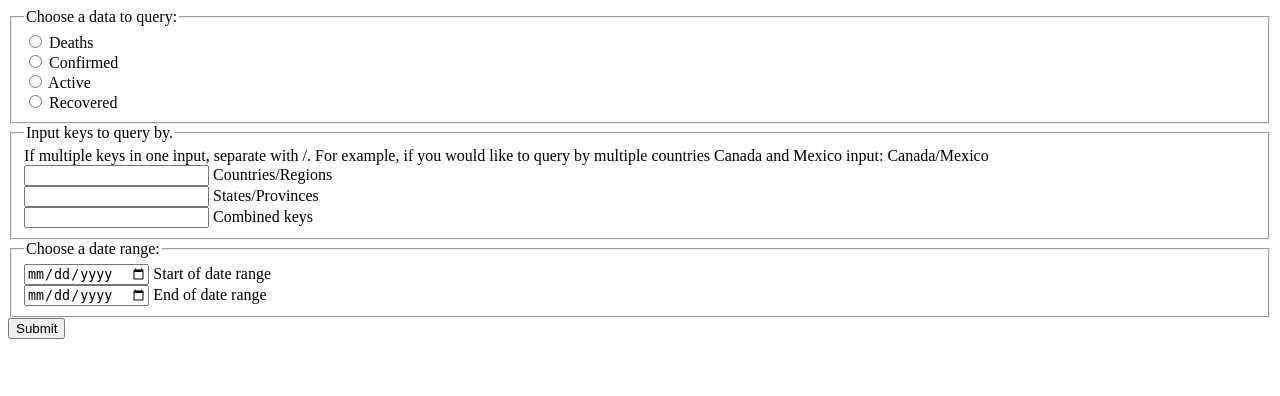
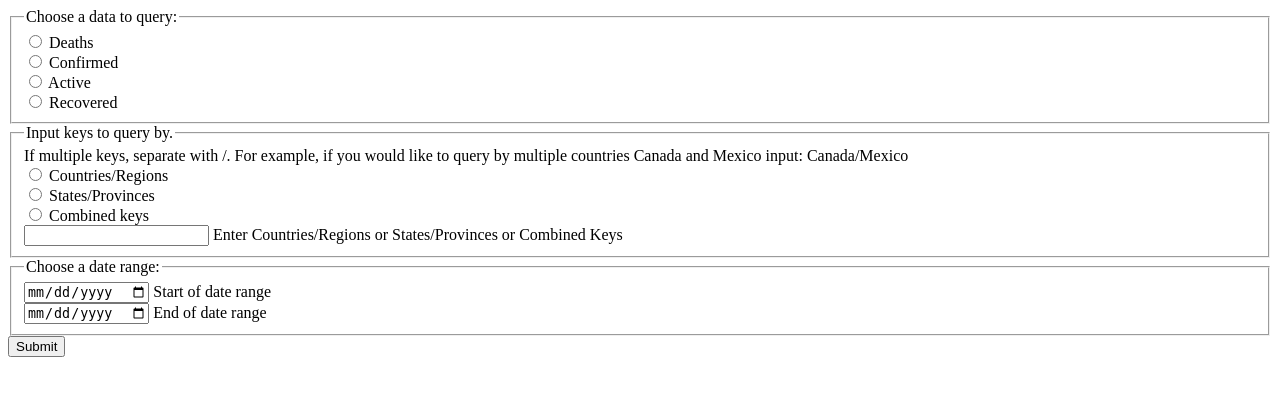
Before and after one commit to emazor2/covid-monitor, a Flask app: page /search in a window 1280 px wide. Shown: the top 396 px of the page. Run offline with Flask 2, Linux system fonts and the light colour scheme.

Commit message:
iterate through dates and add wanted dates and keys into data structure

```diff
--- a/COVIDMonitor/main.py
+++ b/COVIDMonitor/main.py
@@ -84,19 +84,13 @@ def search():
 @app.route('/query', methods=['GET', 'POST'])
 def query():
     if request.method == 'POST':
-        print("s")
         query_type = request.form["query_type"]
-        countries = request.form["countries"]
-        states = request.form["states"]
-        combined = request.form["combined"]
+        key_type = request.form["key_type"]
+        input_keys = request.form["key_list"]
         date_start = request.form["date_start"]
         date_end = request.form["date_end"]
 
-        all_countries = [x for x in countries.split('/')]
-        all_states = [x for x in states.split('/')]
-        all_combined = [x for x in combined.split('/')]
-
-        print(all_countries)
+        all_keys = [x for x in input_keys.split('/')]
 
         db = client.a2test
         collection = db[query_type]
@@ -104,19 +98,19 @@ def query():
         all_data = []
 
         # check if query is by country/region, state/province, or combined_key
-        if len(all_states) != 0:
-            for state in all_states:
-                data_dict = {"Province_State": state}
+        if key_type == "states":
+            for key in all_keys:
+                data_dict = {"Province_State": key}
                 all_data.append(data_dict)
 
-        if len(all_countries) != 0:
-            for country in all_countries:
-                data_dict = {"Country_Region": country}
+        if key_type == "countries":
+            for key in all_keys:
+                data_dict = {"Country_Region": key}
                 all_data.append(data_dict)
 
-        if len(all_combined) != 0:
-            for combined_key in all_combined:
-                data_dict = {"Combined_Key" : combined_key}
+        if key_type == "combined":
+            for key in all_keys:
+                data_dict = {"Combined_Key": key}
                 all_data.append(data_dict)
 
         # query db for each document containing data for specified location
@@ -124,20 +118,21 @@ def query():
             documents = collection.find(data_dict)
 
             for document in documents:
-                cases = document[date_start]
-                data_dict[date_start] = cases
+                # cases = document[date_start]
+                # data_dict[date_start] = cases
 
-                # for key in document:
-                #     if key == date_start:
-                #         cases = document[key]
-                #         data_dict[key] == cases
+                for key in document:
+                    if date_start <= key <= date_end:
+                        data_dict[key] = document[key]
+        data_dict["query_type"] = query_type
 
         # JSON data
         for data in all_data:
-            json_object = json.dumps(data, indent = 4)
+            json_object = json.dumps(data, indent=4)
             print(json_object)
 
         return "test"
 
+
 if __name__ == "__main__":
     app.run(debug=True)
--- a/COVIDMonitor/templates/search.html
+++ b/COVIDMonitor/templates/search.html
@@ -11,11 +11,12 @@
          </fieldset>
           <fieldset>
               <legend>Input keys to query by.</legend>
-              If multiple keys in one input, separate with /.
+              If multiple keys, separate with /.
               For example, if you would like to query by multiple countries Canada and Mexico input: Canada/Mexico <br>
-              <input type="text" name="countries"> Countries/Regions<br>
-              <input type="text" name="states"> States/Provinces<br>
-              <input type="text" name="combined"> Combined keys<br>
+              <input type="radio" name="key_type" value="countries" required> Countries/Regions<br>
+              <input type="radio" name="key_type" value="states"> States/Provinces<br>
+              <input type="radio" name="key_type" value="combined"> Combined keys<br>
+              <input type="text" name="key_list" required> Enter Countries/Regions or States/Provinces or Combined Keys<br>
           </fieldset>
          <fieldset>
             <legend>Choose a date range:</legend>
```
Also changed, not shown: tests/unit_tests.py (+12 -3 lines).
